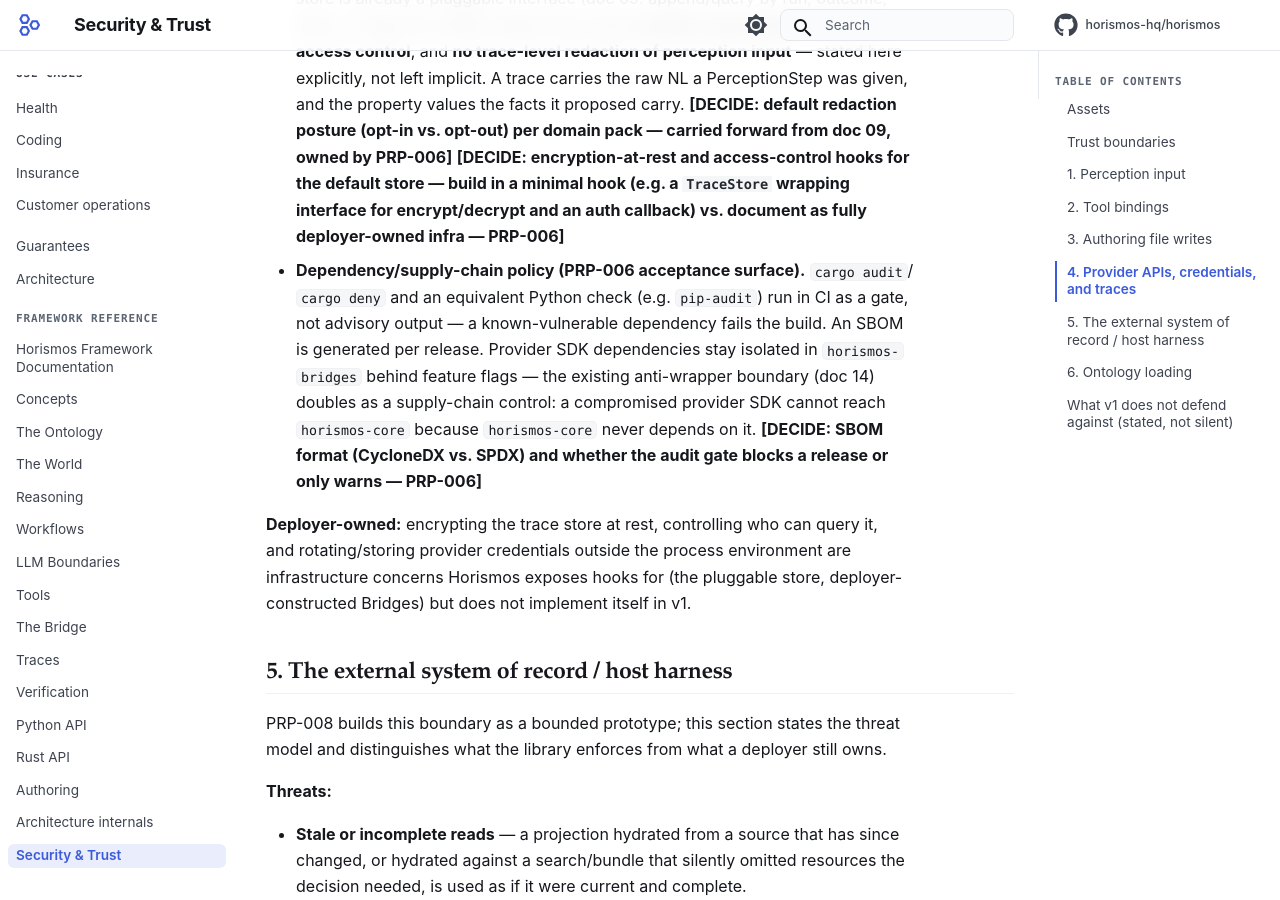
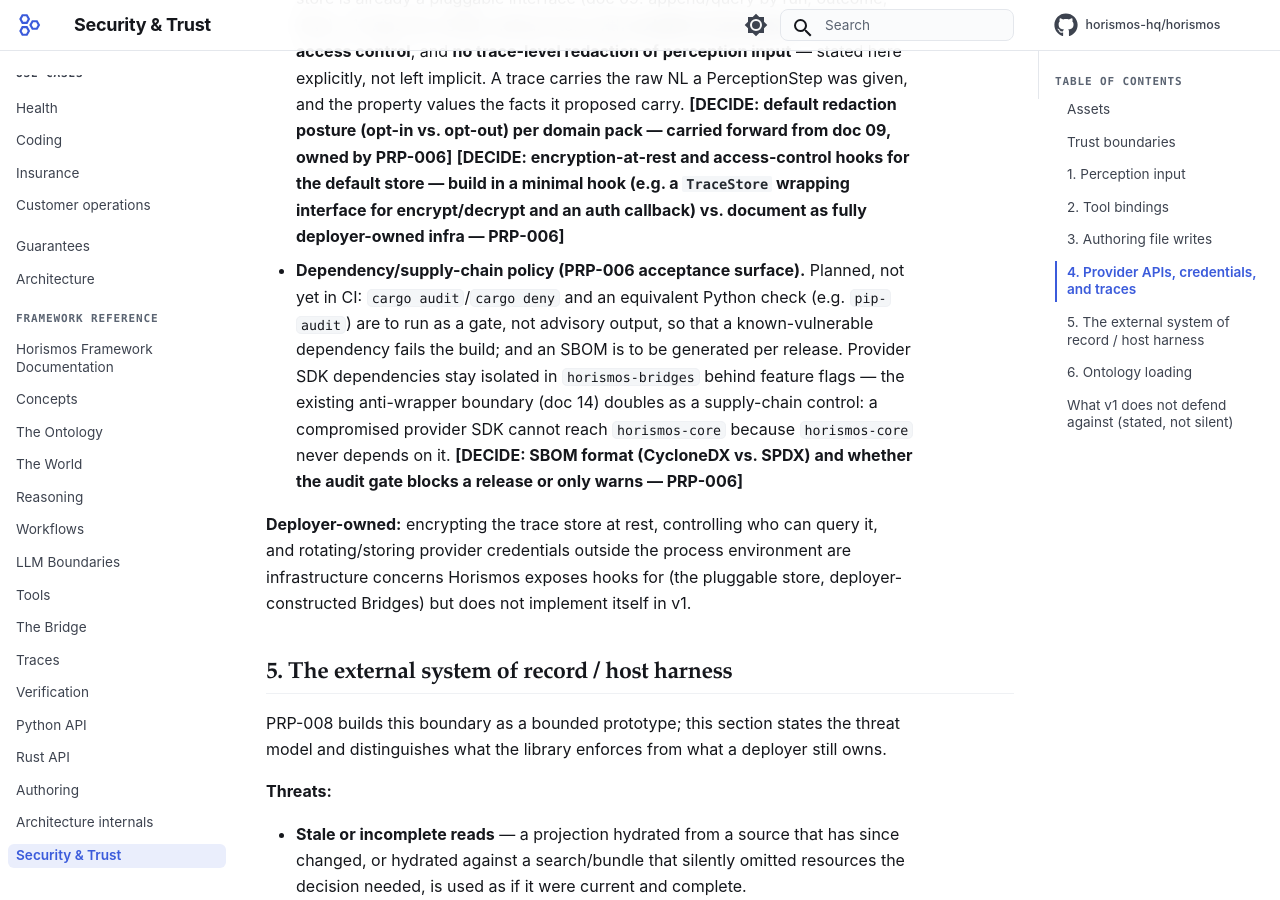
Before and after one commit to horismos-hq/horismos, an MkDocs documentation site: the page built from docs/framework/15-security.md, in a window 1280 px wide and 900 px high, scrolled down 6047 px. Built offline with MkDocs 1.6.1 and Material for MkDocs 9.7.7, drawn with Linux system fonts in a browser that asks for light colours; comment, search, counter and statistics services are not loaded.

Commit message:
ci: run make verify and the strict docs build on every pull request (#42)
Adds .github/workflows/ci.yml, triggered on pull_request and on push to
main: one job installs the toolchain rust-toolchain.toml names and uv,
then runs `make develop` and `make verify`; a second runs the same
`uvx --with mkdocs-material mkdocs build --strict` as docs-pages.yml.
Cargo is cached with Swatinem/rust-cache, uv with setup-uv's cache keyed
on uv.lock; superseded PR runs are cancelled, main runs never are.

Brings three statements in line with what CI now does:
- docs-pages.yml header now points at ci.yml for PR checks.
- doc 14: benchmarks are recorded, not yet a CI gate.
- doc 15: cargo audit/deny, pip-audit and per-release SBOM are stated
  as planned, consistent with the open PRP-006 [DECIDE].
Doc 06's no-bridge claim is now true via `make no-model-gate`, unchanged.

```diff
--- a/docs/framework/15-security.md
+++ b/docs/framework/15-security.md
@@ -218,10 +218,10 @@ data.
   **[DECIDE: encryption-at-rest and access-control hooks for the default store — build
   in a minimal hook (e.g. a `TraceStore` wrapping interface for encrypt/decrypt and an
   auth callback) vs. document as fully deployer-owned infra — PRP-006]**
-- **Dependency/supply-chain policy (PRP-006 acceptance surface).** `cargo audit`/
-  `cargo deny` and an equivalent Python check (e.g. `pip-audit`) run in CI as a gate,
-  not advisory output — a known-vulnerable dependency fails the build. An SBOM is
-  generated per release. Provider SDK dependencies stay isolated in
+- **Dependency/supply-chain policy (PRP-006 acceptance surface).** Planned, not yet in
+  CI: `cargo audit`/`cargo deny` and an equivalent Python check (e.g. `pip-audit`) are
+  to run as a gate, not advisory output, so that a known-vulnerable dependency fails the
+  build; and an SBOM is to be generated per release. Provider SDK dependencies stay isolated in
   `horismos-bridges` behind feature flags — the existing anti-wrapper boundary (doc
   14) doubles as a supply-chain control: a compromised provider SDK cannot reach
   `horismos-core` because `horismos-core` never depends on it.
```
Also changed, not shown: docs/framework/14-architecture.md (+2 -1 lines), 2 other files.
